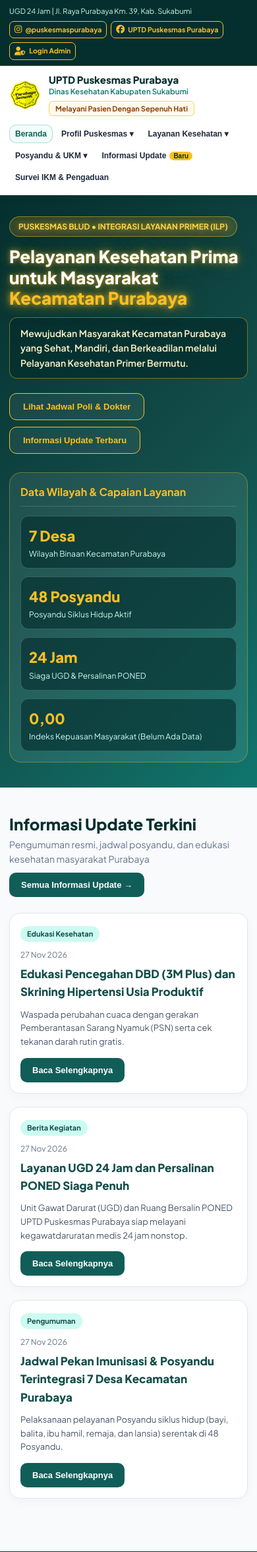
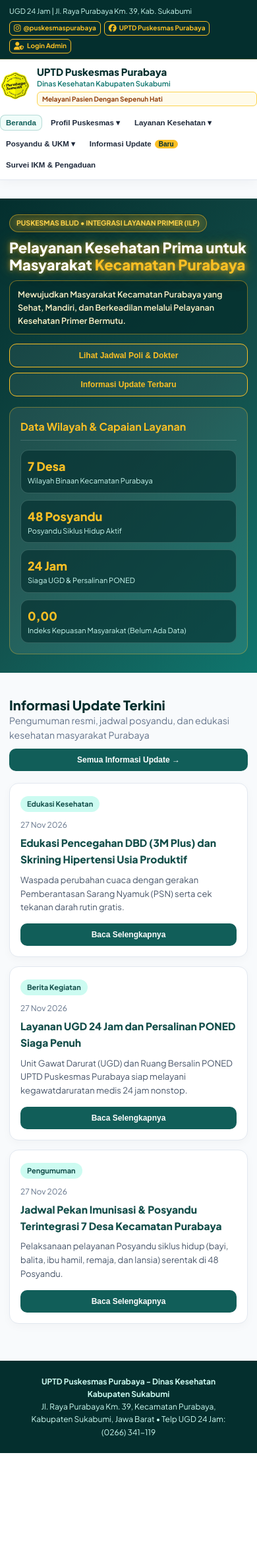
Before and after one commit to mfahryalboechary-source/puskesmaspurabaya, a Django app: page / in a window 390 px wide. Shown: the top 2353 px of the page at 66% size. After the commit the page ends 2203 px from the top, so only its background shows below. Run offline with Django 5.2, Linux system fonts and the light colour scheme; data comes from the database, SQL or seed files in the repository; data that the repository does not hold is empty.

Commit message:
Final style.css responsif PC dan HP

```diff
--- a/static/css/style.css
+++ b/static/css/style.css
@@ -640,86 +640,225 @@ footer {
   }
 }
 
-/* HP (<= 768px): Sosmed ringkas & selaras dengan tampilan desktop */
+/* HP (<= 768px): Tata letak ringkas, lega, dan selaras dengan tampilan PC */
 @media (max-width: 768px) {
   .container {
-    padding-left: 14px;
-    padding-right: 14px;
+    padding-left: 14px !important;
+    padding-right: 14px !important;
   }
 
   .topbar {
-    padding: 8px 0;
+    padding: 8px 0 !important;
   }
 
   .topbar-inner {
-    flex-direction: column;
-    align-items: flex-start;
-    gap: 6px;
-    font-size: 11px;
+    flex-direction: column !important;
+    align-items: flex-start !important;
+    gap: 6px !important;
+    font-size: 11px !important;
   }
 
   .sosmed-links {
-    gap: 6px;
-    width: 100%;
+    display: flex !important;
+    flex-wrap: wrap !important;
+    align-items: center !important;
+    gap: 5px !important;
+    width: 100% !important;
   }
 
   .sosmed-links a {
-    padding: 5px 8px;
-    font-size: 11px;
-    gap: 5px;
-    border-radius: 7px;
+    padding: 4px 7px !important;
+    font-size: 10.5px !important;
+    line-height: 1.15 !important;
+    gap: 4px !important;
+    border-radius: 6px !important;
   }
 
   .sosmed-links a i {
-    font-size: 13px;
+    font-size: 12px !important;
   }
 
   .sosmed-links a .fa-user-shield {
-    margin-right: 1px;
+    margin-right: 1px !important;
+  }
+
+  .header-inner {
+    flex-direction: column !important;
+    align-items: flex-start !important;
+    padding: 10px 0 !important;
+    gap: 10px !important;
+  }
+
+  .brand-wrap {
+    width: 100% !important;
+    max-width: 100% !important;
+    gap: 10px !important;
   }
 
   .brand-logo {
-    width: 48px;
-    height: 48px;
+    width: 46px !important;
+    height: 46px !important;
+  }
+
+  .brand-text {
+    flex: 1 1 auto !important;
+    min-width: 0 !important;
   }
 
   .brand-text h1 {
-    font-size: 15px;
+    font-size: 15px !important;
+    line-height: 1.25 !important;
+  }
+
+  .brand-text .sub-dinkes {
+    font-size: 11px !important;
+    margin-bottom: 3px !important;
   }
 
   .header-ticker-box {
-    width: 100%;
-    max-width: 290px;
+    width: 100% !important;
+    max-width: 100% !important;
+    font-size: 10px !important;
+    padding: 2px 7px !important;
+  }
+
+  .nav-menu {
+    display: flex !important;
+    flex-wrap: wrap !important;
+    gap: 4px !important;
+    width: 100% !important;
+    margin-left: 0 !important;
   }
 
   .nav-link {
-    padding: 6px 8px;
-    font-size: 12px;
+    padding: 5px 8px !important;
+    font-size: 11.5px !important;
+    border-radius: 8px !important;
   }
 
   .dropdown-menu {
-    min-width: 210px;
+    min-width: 210px !important;
+  }
+
+  .page-section {
+    padding: 28px 0 !important;
+  }
+
+  .section-title {
+    margin-bottom: 18px !important;
+  }
+
+  .section-title h2 {
+    font-size: 20px !important;
+    line-height: 1.25 !important;
   }
 
   .hero {
-    padding: 32px 0 38px;
+    padding: 22px 0 28px !important;
+  }
+
+  .hero-grid {
+    gap: 16px !important;
+  }
+
+  .hero-badge {
+    font-size: 10.5px !important;
+    padding: 4px 10px !important;
+    margin-bottom: 10px !important;
+  }
+
+  .hero h2 {
+    font-size: 22px !important;
+    line-height: 1.2 !important;
+    margin-bottom: 10px !important;
+  }
+
+  .hero-ticker-box {
+    min-height: auto !important;
+    padding: 10px 12px !important;
+    font-size: 12.5px !important;
+    margin-bottom: 14px !important;
+  }
+
+  .hero-btns {
+    flex-direction: column !important;
+    gap: 8px !important;
+  }
+
+  .btn-emas,
+  .btn-outline-light,
+  .btn-primary {
+    padding: 10px 14px !important;
+    font-size: 12px !important;
+    width: 100% !important;
+    text-align: center !important;
   }
 
   .hero-panel,
   .card {
-    padding: 16px;
+    padding: 16px !important;
+    border-radius: 14px !important;
+  }
+
+  .stat-grid {
+    grid-template-columns: repeat(2, 1fr) !important;
+    gap: 10px !important;
+  }
+
+  .stat-card {
+    padding: 10px !important;
+  }
+
+  .stat-num {
+    font-size: 18px !important;
+  }
+
+  .stat-lbl {
+    font-size: 11px !important;
+    line-height: 1.35 !important;
+  }
+
+  .grid-2,
+  .grid-3 {
+    gap: 14px !important;
+  }
+
+  .card h3 {
+    font-size: 15.5px !important;
+    margin-bottom: 8px !important;
+  }
+
+  .subtabs {
+    gap: 6px !important;
+    margin-bottom: 16px !important;
+  }
+
+  .subtab-btn {
+    padding: 7px 11px !important;
+    font-size: 12px !important;
+  }
+
+  .modal-box {
+    padding: 18px !important;
+    border-radius: 14px !important;
+  }
+
+  footer {
+    padding: 22px 16px !important;
+    margin-top: 28px !important;
+    font-size: 12px !important;
   }
 }
 
 /* HP Sangat Kecil (<= 400px) */
 @media (max-width: 400px) {
   .stat-grid {
-    grid-template-columns: 1fr;
+    grid-template-columns: 1fr !important;
   }
 
   .sosmed-links a {
-    padding: 4px 7px;
-    font-size: 10.5px;
+    padding: 4px 6px !important;
+    font-size: 10px !important;
   }
 }
 
```
